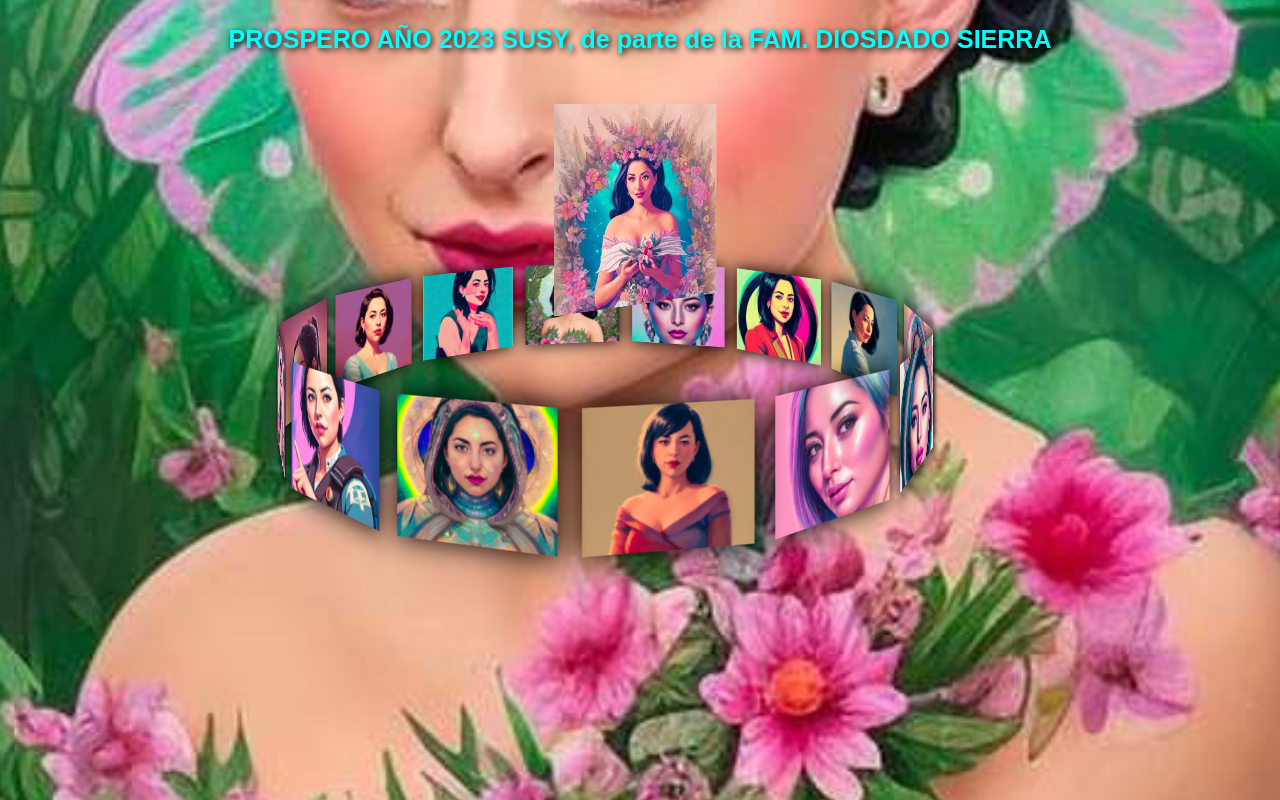
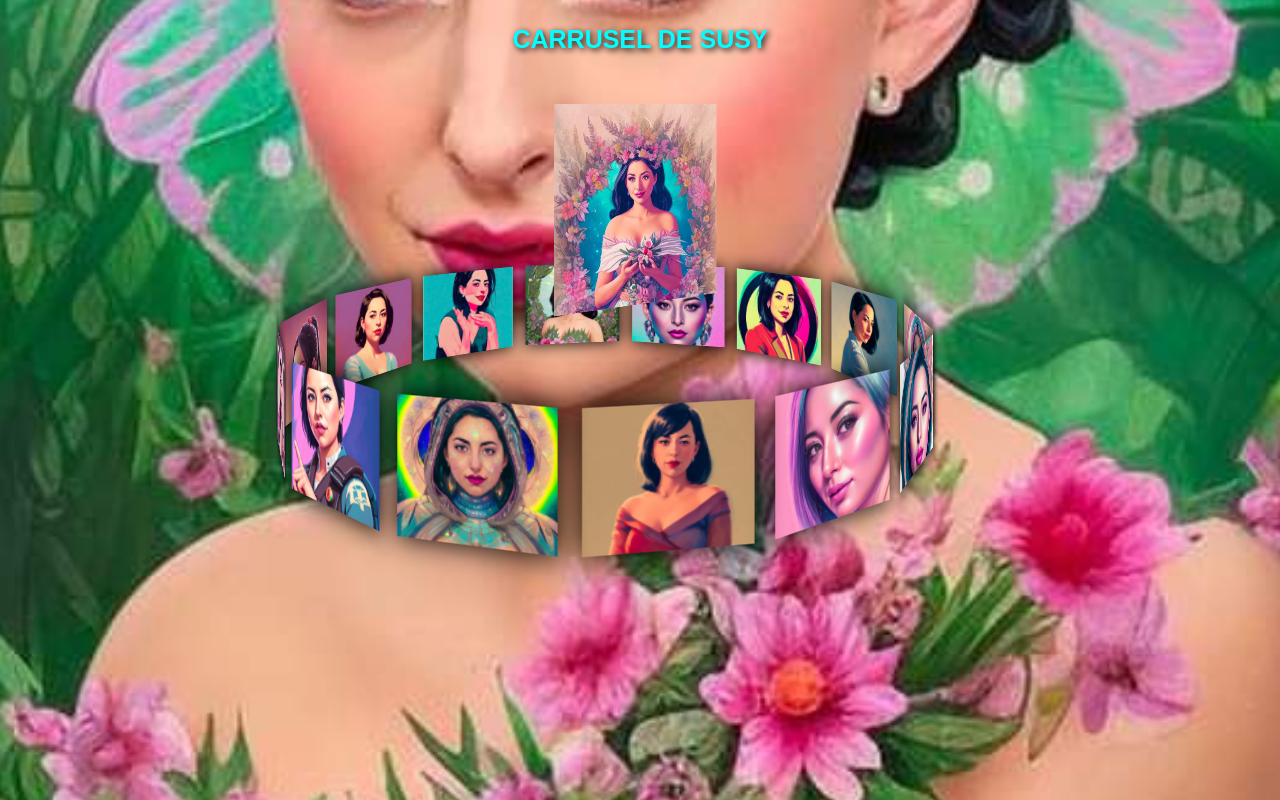
Before and after one commit to ricode-icaito/Angeles-ca, a plain HTML site: page index.html in a window 1280 px wide. Drawn offline with Linux system fonts and the light colour scheme.

Commit message:
Cambio de codigo index.html
Se le cambio el h1 a el carrusel de Susy

```diff
--- a/index.html
+++ b/index.html
@@ -8,7 +8,7 @@
 </head>
 <body>
 
-    <h1>PROSPERO AÑO 2023 SUSY, de parte de la FAM. DIOSDADO SIERRA</h1>
+    <h1>CARRUSEL DE SUSY</h1>
 
     <div class="content-all">
         <div class="content-carrusel">
```
